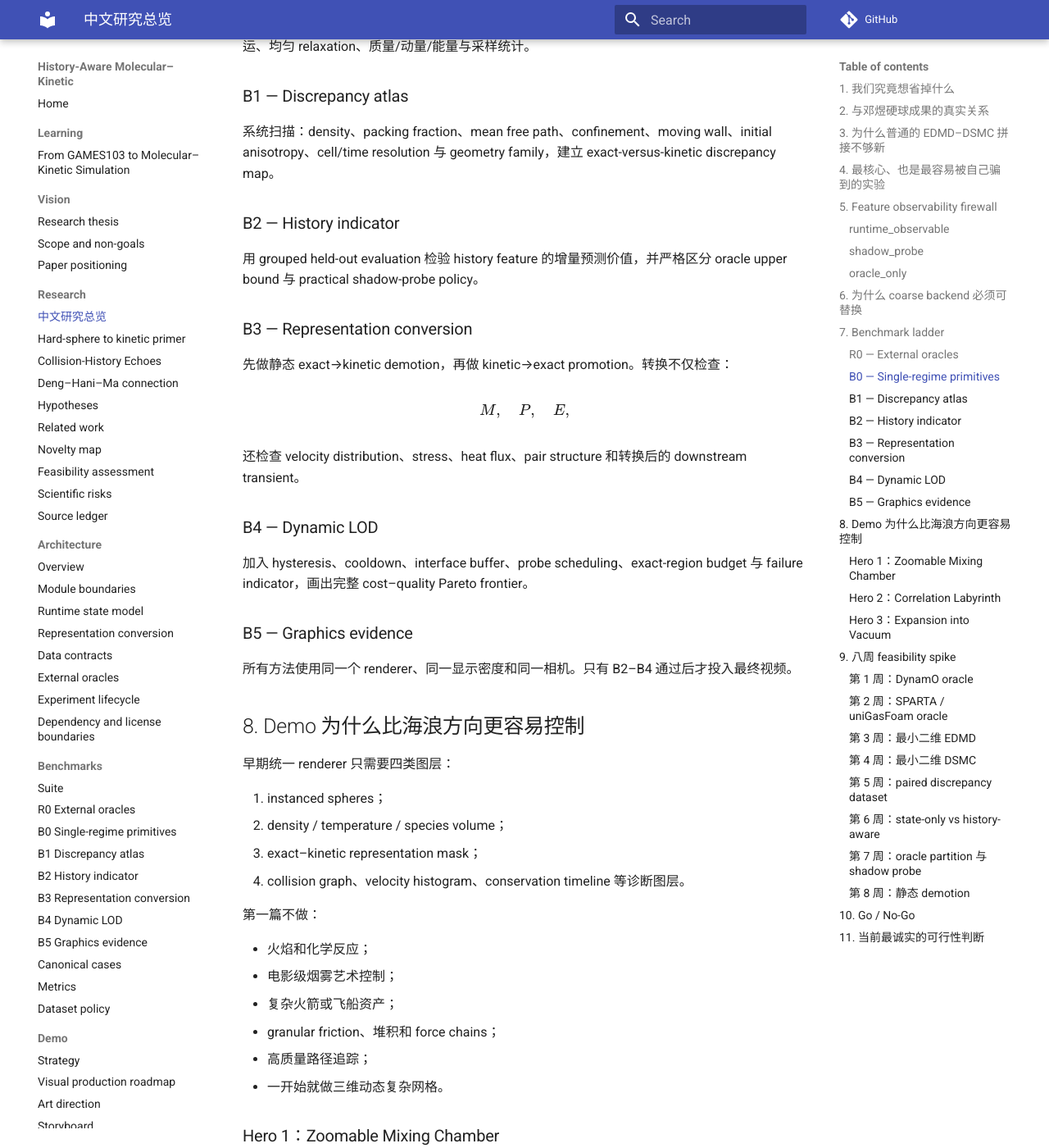
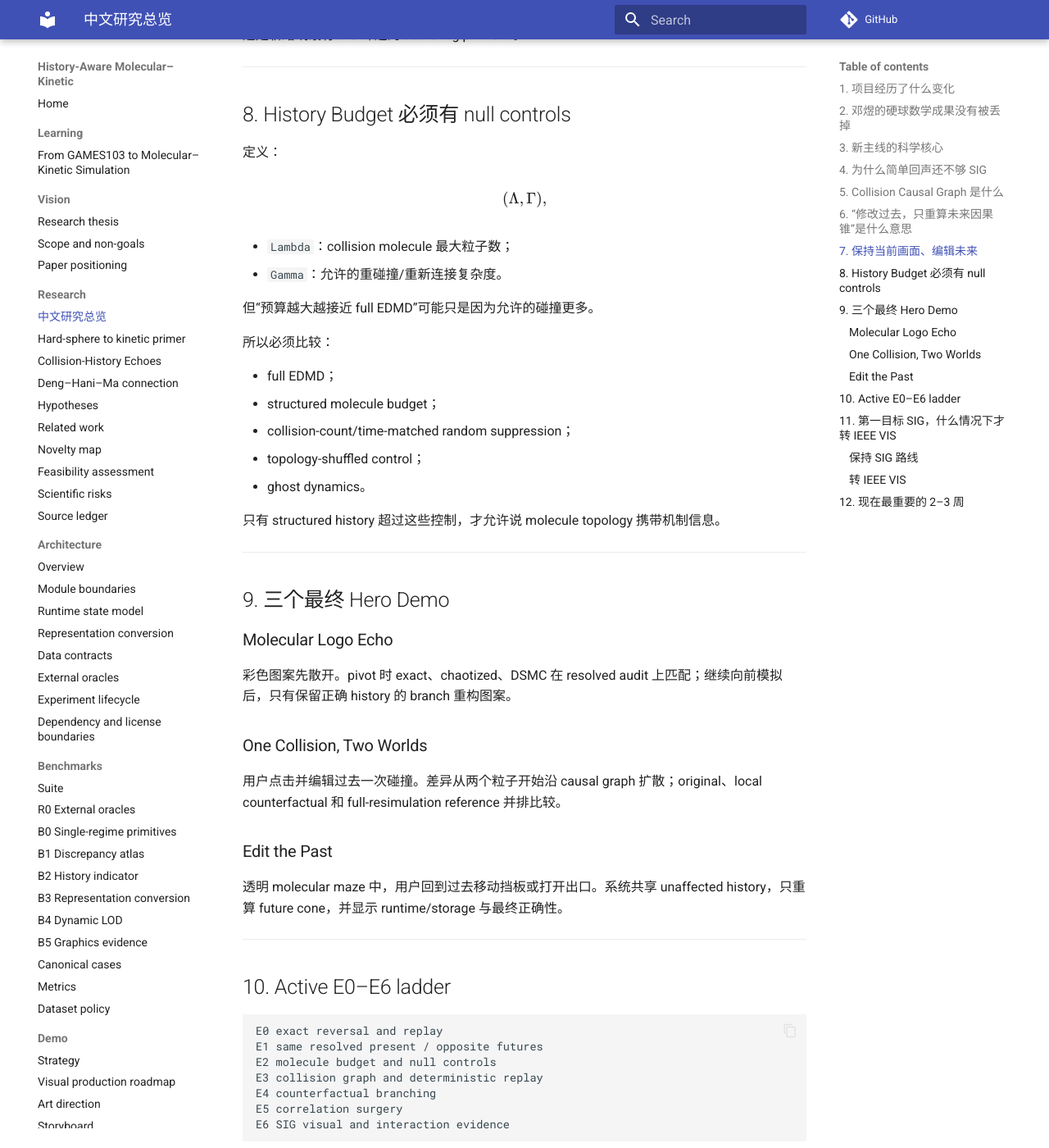
Before and after one commit to jandan138/history-aware-molecular-kinetic, an MkDocs documentation site: the page built from docs/research/zh-research-overview.md, in a window 1280 px wide and 1400 px high, scrolled down 5076 px. Shown: the whole window at 82% size. Built offline with MkDocs 1.6.1 and Material for MkDocs 9.7.7, drawn with Linux system fonts in a browser that asks for light colours; comment, search, counter and statistics services are not loaded; some of the changed text lies outside the part shown.

Commit message:
docs: update Chinese research overview for Molecular Echoes

````diff
--- a/docs/research/zh-research-overview.md
+++ b/docs/research/zh-research-overview.md
@@ -1,319 +1,322 @@
 # 硬球项目研究总览（中文）
 
-> 项目暂名：**History-Aware Molecular–Kinetic**。目标不是“把 EDMD 和 DSMC 接起来”，而是检验一个更窄、更可能失败、但一旦成立就有论文价值的问题：**碰撞历史中携带的相关性，能否在强 state-only baseline 之外，额外预测粗粒化动理学模型的局部误差，并据此只在必要区域保留精确硬球身份？**
+> 当前正式主线：**Molecular Echoes——基于碰撞历史图的可逆与反事实硬球动画**。
 
-## 1. 我们究竟想省掉什么
+## 1. 项目经历了什么变化
 
-精确硬球系统保存每个球的：
+最初路线是：
+
+```text
+碰撞历史特征
+→ 预测 EDMD–DSMC 未来误差
+→ 选择 exact region
+→ exact/kinetic 动态 LOD
+```
+
+学生完成了内部二维 Phase-I pilot。结果没有支持“当前这组 scalar history features 能在强 state-only baseline 之外带来实用预测提升”这一主张。
+
+这不是证明“碰撞历史永远没用”，但足以说明：现在继续开发 promotion/demotion、partition controller、GPU LOD 和旧 Hero Demo 不合理。
+
+因此项目诚实保留负结果，并把问题改得更直接：
+
+> **Boltzmann 一粒子闭合遗忘的碰撞关联，能否成为一种可看见、可反演、可分叉、可编辑的动画表示？**
+
+正式决策见 [ADR 0009](../decisions/0009-pivot-to-molecular-echoes-sig.md)。
+
+---
+
+## 2. 邓煜的硬球数学成果没有被丢掉
+
+精确硬球系统保存：
 
 \[
-(x_i,v_i,r_i,m_i,\mathrm{id}_i)
+X(t)=\{x_i(t),v_i(t),\mathrm{id}_i\}_{i=1}^{N}.
 \]
 
-以及谁在什么时间撞过谁。这样能够表示：
-
-- 几何上真实发生的接触；
-- 同一对粒子的重碰撞；
-- A 撞 B、B 撞 C、C 又影响 A 的碰撞链；
-- 狭窄腔体、移动壁面和回流几何制造的共同历史；
-- 有限尺寸带来的排斥体积与 pair structure。
-
-代价是粒子和事件都必须显式维护。
-
-Boltzmann/DSMC 则主要近似单粒子分布：
+Boltzmann/DSMC 主要保存一粒子分布：
 
 \[
-f(x,v,t).
+f_1(x,v,t).
 \]
 
-一个 DSMC superparticle 代表许多真实分子。碰撞对象通常从空间 cell 中随机抽样，不要求两个 simulation particles 在几何上真的接触。这样能够把巨大气体系统压缩到可计算规模，但会主动丢掉部分精确身份和多粒子相关性。
+从完整微观状态压缩到 `f1` 时，被丢掉的是粒子之间的二阶、多阶相关性以及它们的共同碰撞历史。
 
-我们希望构造：
+邓煜、Zaher Hani 和 Xiao Ma 在从硬球长期推导 Boltzmann 方程时，传播 cumulants，保留完整 collision history，把相关结构组织成 collision-history molecules，再用 cutting argument 控制它们。
+
+本项目从中提取的不是一个可以复制的求解器，而是一个信息边界：
+
+```text
+完整 collision history / cumulants
+             ↓ 被粗粒化
+        one-particle state f1
+```
+
+我们的有限系统实验要展示：
+
+- 哪些普通前向状态可以被 `f1` 压缩；
+- 哪些人为构造的高度相关反演态不能只靠当前 `f1_h` 区分；
+- 需要多少 collision-molecule history 才能恢复某些未来；
+- 怎样把这种隐藏信息变成图形动画工具。
+
+必须守住 claim 边界：
+
+- 不说实现了证明中的 cutting algorithm；
+- 不说定理保证有限 branch/surgery；
+- 不说反演态反驳 Boltzmann；
+- 不说普通速度反号是新贡献。
+
+---
+
+## 3. 新主线的科学核心
+
+在周期硬圆盘/硬球系统中准备一个非平衡状态，到 pivot `t_*` 后构造：
+
+| Branch | 含义 |
+|---|---|
+| forward | 正常 exact EDMD 继续 |
+| exact reverse | 所有速度反号后 exact EDMD，保留完整微观关联 |
+| chaotized reverse | 保持登记分辨率 `f1_h`，置换粒子—速度配对，破坏隐藏关联 |
+| DSMC reverse | 从 resolved state 运行随机碰撞，主动忘记真实 pair history |
+| history-budget | 只允许一定规模/复杂度的 collision molecules |
+| ghost | 无粒子碰撞下界 |
+
+要严格审计：
 
 \[
-\boxed{
-\text{Exact hard spheres}
-\rightleftarrows
-\text{stochastic kinetic representation}
-}
+f_{1,h}^{\rm exact\ reverse}(t_*)
+\approx
+f_{1,h}^{\rm chaotized}(t_*),
 \]
 
-并让 exact region 只出现在“丢掉这些信息会造成可观测误差”的地方。
+同时观察：
 
-## 2. 与邓煜硬球成果的真实关系
+\[
+A_{\rm exact}(t_*+\tau)
+\neq
+A_{\rm chaotized}(t_*+\tau).
+\]
 
-邓煜、Zaher Hani 和 Xiao Ma 的工作从低密度牛顿硬球动力学严格推出 Boltzmann 方程，并把经典的短时间结果扩展到相应 Boltzmann 解存在的任意预先给定有限时间区间。证明中使用了 cumulant、完整碰撞历史、collision-history molecules 与 cutting argument。
+这里 `A` 可以是：
 
-对本项目最有启发性的不是某一个可直接移植的公式，而是下面的信息边界：
+- 各向异性恢复；
+- passive-color 图案恢复；
+- 颜色输运；
+- residence/escape；
+- incoming-pair closure defect 对应的低维读出。
+
+只能说 same **resolved one-particle present**，不能说 exact microstate 相同。
+
+---
+
+## 4. 为什么简单回声还不够 SIG
+
+硬球动力学在理想条件下可逆；速度反号、Loschmidt echo、event log 和 generic rollback 都有大量 prior art。
+
+因此论文不能只是：
 
 ```text
-完整粒子身份 + 多粒子碰撞历史
-                 ↓ 粗粒化
-       单粒子 kinetic distribution
+粒子散开
+→ 速度反号
+→ 图案回来
 ```
 
-我们研究的是：有限规模、有限分辨率、复杂几何中的数值系统，何时会因为这次信息压缩而出现可测误差。
+SIG 贡献必须来自一套新的 animation system：
 
-必须同时守住四条 claim 边界：
+1. collision-history causal multigraph；
+2. checkpoints 与 deterministic replay；
+3. persistent counterfactual branches；
+4. 修改过去后的 expanding causal cone；
+5. local branch 与 full resimulation 正确性对照；
+6. 共享未修改历史的 runtime/storage 优势；
+7. 保持当前 resolved state、只编辑隐藏 correlation 的 authoring primitive；
+8. 三套 3D Hero Demo。
 
-1. 证明中的 cumulant 不是现成的在线 feature；
-2. cutting algorithm 不是 GPU 分区算法；
-3. 理论越接近 Boltzmann–Grad 稀薄极限，相关性本来就越应该小，exact patch 反而可能没有必要；
-4. 较高密度下 EDMD 与 DSMC 的差异可能主要来自 Enskog finite-density correction，而不是“碰撞历史”本身。
+---
 
-所以论文只能写成 **inspired by recent hard-sphere kinetic-limit theory**，不能写成“定理保证了我们的 LOD”。
+## 5. Collision Causal Graph 是什么
 
-## 3. 为什么普通的 EDMD–DSMC 拼接不够新
-
-已有工作已经覆盖了很多相邻问题：
-
-- DynamO：成熟的 event-driven molecular dynamics，可作为精确硬球 oracle；
-- SPARTA：成熟的大规模并行 DSMC，可作为 Boltzmann/DSMC oracle；
-- uniGasFoam：能够在 DSMC 与 SP/USP 粒子模型之间自动切换，是必须对比的 state-based adaptive baseline；
-- Donev、Garcia、Alder 早在 2007 年就做过 EDMD–DSMC hybrid，因此不能宣称“首次耦合 EDMD 与 DSMC”；
-- CFD/kinetic 社区已有 Knudsen-based、moment-based、wave-particle 与 continuum breakdown 方法；
-- 图形学已有 continuous-scale kinetic fluid 与 HOME-LBM 等 kinetic graphics 工作。
-
-因此下面这些 claim 都不成立：
-
-- “我们第一次用 DSMC 做图形仿真”；
-- “我们第一次做 adaptive rarefied-gas simulation”；
-- “我们第一次耦合 EDMD 与 DSMC”；
-- “GPU 上模拟大量硬球就是贡献”。
-
-真正可能的新意必须集中在：
+每次碰撞是事件节点：
 
 \[
-\boxed{
-\text{collision-history information 的增量预测价值}
-+
-\text{可运行时观测的 practical policy}
-+
-\text{守恒且稳定的 representation conversion}
-}
+e_m=(t_m,i_m,j_m,n_m,v_i^-,v_j^-).
 \]
 
-## 4. 最核心、也是最容易被自己骗到的实验
-
-令 \(e_B\) 表示 block \(B\) 中，full EDMD 与目标 kinetic backend 在一个固定未来时间窗内的 discrepancy。
-
-state-only feature 可包含：
+如果粒子 `i` 先参加事件 `e_a`，后来参加 `e_b`，建立：
 
 \[
-s_B=(\rho,\phi,T,u,\mathrm{Kn}_{GLL},R_M,\Pi,q,
-\text{geometry},\text{resolution}).
+e_a\rightarrow e_b.
 \]
 
-history feature 可包含：
+于是得到时间有向因果多重图。它保留：
+
+- repeated pair events；
+- shared ancestors；
+- collision molecules；
+- branch lineage；
+- future descendants；
+- causal cone；
+- history budget。
+
+它不是一张装饰性 graph，而是 replay、branch、edit 和 provenance 的核心数据结构。
+
+---
+
+## 6. “修改过去，只重算未来因果锥”是什么意思
+
+用户回到过去：
+
+- 改一颗粒子的速度；
+- 修改一次碰撞；
+- 移动挡板；
+- 打开一个 aperture；
+- 插入/删除简单障碍物。
+
+系统从编辑前 checkpoint 恢复，先把直接受影响的粒子加入 affected set。每当 affected trajectory 与旧的 unaffected trajectory 相遇，后者也被吸收，旧未来事件失效，继续递归重算。
+
+如果依赖范围不断扩大：
+
+- 能证明局部时，复用未受影响历史；
+- 不确定时，扩大 cone；
+- cone 全局化时，退化到 full replay。
+
+必须与完整重算比较：
 
 \[
-h_B=(r_{\mathrm{repeat}},\beta_1(G),
-\text{component re-merging},
-\text{lineage depth},
-\widehat C_2,\ldots).
+X_{\rm local\ branch}(T)
+\approx
+X_{\rm full\ resimulation}(T).
 \]
 
-项目首先检验：
+不能为了“看起来局部”而偷偷截断物理依赖。
+
+---
+
+## 7. 保持当前画面、编辑未来
+
+若完整微观状态 `X(t_*)` 完全一样，确定性未来也一样。只修改日志不会改变未来。
+
+真正的 correlation surgery 是改变当前微观粒子—速度配对和隐藏 ancestry，同时保持登记的 coarse state：
 
 \[
-\mathbb E[\ell(e_B,\hat e(s_B,h_B))]
-<
-\mathbb E[\ell(e_B,\hat e(s_B))]
+f_{1,h}[X]
+\approx
+f_{1,h}[\widetilde X],
 \]
 
-而且必须在 **held-out geometry、held-out transient 和 held-out physical regime** 上成立，不能把同一条 trajectory 的相邻 block 随机拆到训练集和测试集。
+以及 mass、momentum、energy、color count 和 no-overlap 等约束。
 
-更严格地说，需要比较下面的 baseline ladder：
+于是用户可以：
 
-1. density / packing fraction；
-2. Knudsen breakdown criterion；
-3. 完整 state moments：stress、heat flux、Maxwellian residual；
-4. state + geometry；
-5. state + geometry + DSMC resolution metadata；
-6. state + geometry + Enskog/finite-density attribution；
-7. 上述全部 + oracle exact history；
-8. 上述全部 + 实际可运行的 shadow-probe/history feature。
+> **让当前可见画面基本不变，但选择它未来走向哪一条 branch。**
 
-第 6 到第 7 的提升回答“history 在科学上有没有额外信息”；第 7 到第 8 的差距回答“这些信息能不能变成真正在线算法”。
+这是新路线最有 SIG 味道的 authoring primitive。
 
-## 5. Feature observability firewall
+---
 
-一个 kinetic block 中没有真实分子的精确身份。DSMC superparticle 被随机重复配对，并不等于真实分子发生了重碰撞。
+## 8. History Budget 必须有 null controls
 
-所以所有 feature 必须带上可见性标签：
+定义：
 
-### `runtime_observable`
+\[
+(\Lambda,\Gamma),
+\]
 
-当前实际 representation 中无需额外 oracle 就能得到，例如 density、stress、heat flux、wall distance、coarse temporal derivative。
+- `Lambda`：collision molecule 最大粒子数；
+- `Gamma`：允许的重碰撞/重新连接复杂度。
 
-### `shadow_probe`
+但“预算越大越接近 full EDMD”可能只是因为允许的碰撞更多。
 
-需要从 coarse state 采样一个短时、小区域 exact micro-simulation 才能估计。必须记录 probe horizon、seed、初始化方式、成本和不确定性。
+所以必须比较：
 
-### `oracle_only`
+- full EDMD；
+- structured molecule budget；
+- collision-count/time-matched random suppression；
+- topology-shuffled control；
+- ghost dynamics。
 
-只有全域 full EDMD ground truth 才知道，例如 kinetic region 原本会发生的真实碰撞图。它只能用于建立理论上限和训练标签，严禁喂给在线 policy。
+只有 structured history 超过这些控制，才允许说 molecule topology 携带机制信息。
 
-如果在线结果使用了 oracle-only history 来决定哪里需要 exact EDMD，那么整个 adaptive claim 都是数据泄漏。
+---
 
-## 6. 为什么 coarse backend 必须可替换
+## 9. 三个最终 Hero Demo
 
-第一版最自然的 coarse model 是 Boltzmann DSMC，但架构不能写死为：
+### Molecular Logo Echo
+
+彩色图案先散开。pivot 时 exact、chaotized、DSMC 在 resolved audit 上匹配；继续向前模拟后，只有保留正确 history 的 branch 重构图案。
+
+### One Collision, Two Worlds
+
+用户点击并编辑过去一次碰撞。差异从两个粒子开始沿 causal graph 扩散；original、local counterfactual 和 full-resimulation reference 并排比较。
+
+### Edit the Past
+
+透明 molecular maze 中，用户回到过去移动挡板或打开出口。系统共享 unaffected history，只重算 future cone，并显示 runtime/storage 与最终正确性。
+
+---
+
+## 10. Active E0–E6 ladder
 
 ```text
-EDMD ↔ DSMC
+E0 exact reversal and replay
+E1 same resolved present / opposite futures
+E2 molecule budget and null controls
+E3 collision graph and deterministic replay
+E4 counterfactual branching
+E5 correlation surgery
+E6 SIG visual and interaction evidence
 ```
 
-因为 EDMD–DSMC mismatch 可能来自：
+详见 [Active Echo and Branching Benchmark Suite](../benchmarks/echo-branching-suite.md)。
 
-- finite-density pair correlation；
-- cell size 或 time step 不合适；
-- simulation particle weight 太大；
-- wall treatment；
-- sampling noise；
-- initial ensemble 未匹配；
-- 真实 collision-history memory。
+---
 
-在 packing fraction 增大时，更合理的 coarse baseline 可能是 Enskog-like particle method。因此核心接口应是：
+## 11. 第一目标 SIG，什么情况下才转 IEEE VIS
 
-```text
-Exact backend
-├── internal EDMD
-└── external DynamO oracle
+### 保持 SIG 路线
 
-Kinetic backend
-├── Boltzmann DSMC
-├── Enskog / finite-density particle model
-└── future reduced or learned conservative model
-```
+当最强贡献是：
 
-只有在控制 Enskog correction 后 history 仍有增量价值，论文主线才站得住。
+- simulation/animation algorithm；
+- causal rewind；
+- physically recomputed branching；
+- shared history；
+- authoring different futures；
+- runtime/storage/interactivity；
+- 3D results。
 
-## 7. Benchmark ladder
+### 转 IEEE VIS
 
-### R0 — External oracles
+只有当：
 
-固定 revision，复现 DynamO、SPARTA 和 uniGasFoam 的官方或已发表 case，建立 raw output 到 canonical artifact 的转换与 normalization audit。
+- causal cone 常常全局化，simulation speed claim 很弱；
+- 但 event graph、branch tree、molecule budget 和 uncertainty 数据非常丰富；
+- 能定义科学家的真实分析任务；
+- 能做 linked views 和 expert evaluation。
 
-### B0 — Single-regime primitives
+VIS 稿必须重构成 visual analytics，不是 SIG 被拒后改标题。
 
-分别验证内部 EDMD、DSMC 和未来 Enskog backend：两体碰撞解析解、周期/反射边界、自由输运、均匀 relaxation、质量/动量/能量与采样统计。
+详见 [Venue Strategy](../vision/venue-strategy.md)。
 
-### B1 — Discrepancy atlas
+---
 
-系统扫描：density、packing fraction、mean free path、confinement、moving wall、initial anisotropy、cell/time resolution 与 geometry family，建立 exact-versus-kinetic discrepancy map。
+## 12. 现在最重要的 2–3 周
 
-### B2 — History indicator
+1. preregister E1/E2；
+2. periodic `N=128,256,512` strict reverse；
+3. multi-resolution `f1_h` audit；
+4. exact/chaotized/DSMC/ghost；
+5. `(Lambda,Gamma)` 与 null controls；
+6. incoming-pair diagnostic；
+7. one-event branch 与 full replay；
+8. 60–90 秒 neutral internal video；
+9. Go / Narrow / Stop 决策。
 
-用 grouped held-out evaluation 检验 history feature 的增量预测价值，并严格区分 oracle upper bound 与 practical shadow-probe policy。
+这一步通过后才投入 3D、交互 UI 和 SIG Hero polish。
 
-### B3 — Representation conversion
+入口：
 
-先做静态 exact→kinetic demotion，再做 kinetic→exact promotion。转换不仅检查：
-
-\[
-M,\quad P,\quad E,
-\]
-
-还检查 velocity distribution、stress、heat flux、pair structure 和转换后的 downstream transient。
-
-### B4 — Dynamic LOD
-
-加入 hysteresis、cooldown、interface buffer、probe scheduling、exact-region budget 与 failure indicator，画出完整 cost–quality Pareto frontier。
-
-### B5 — Graphics evidence
-
-所有方法使用同一个 renderer、同一显示密度和同一相机。只有 B2–B4 通过后才投入最终视频。
-
-## 8. Demo 为什么比海浪方向更容易控制
-
-早期统一 renderer 只需要四类图层：
-
-1. instanced spheres；
-2. density / temperature / species volume；
-3. exact–kinetic representation mask；
-4. collision graph、velocity histogram、conservation timeline 等诊断图层。
-
-第一篇不做：
-
-- 火焰和化学反应；
-- 电影级烟雾艺术控制；
-- 复杂火箭或飞船资产；
-- granular friction、堆积和 force chains；
-- 高质量路径追踪；
-- 一开始就做三维动态复杂网格。
-
-### Hero 1：Zoomable Mixing Chamber
-
-证明 representation conversion、宏观/微观连续性和 physics LOD 与 display LOD 分离。这个场景本身不用于证明 history 有价值。
-
-### Hero 2：Correlation Labyrinth
-
-设计 state moments 相近但 collision/re-encounter topology 不同的区域。它是最重要的科学场景，用于展示 state-only baseline 与 proposed history score 的差异。
-
-### Hero 3：Expansion into Vacuum
-
-展示 ballistic、collisional 和 transitional 区域同时存在，refinement region 随时间移动，并与 uniGasFoam/state-only policy 对比。
-
-## 9. 八周 feasibility spike
-
-### 第 1 周：DynamO oracle
-
-跑通官方硬球 case，导出 temperature、pressure、collision count、radial distribution 与基础视频。
-
-### 第 2 周：SPARTA / uniGasFoam oracle
-
-跑通 free/collisional DSMC case，记录 particle/grid statistics；固定 uniGasFoam 环境与至少一个 hybrid case。
-
-### 第 3 周：最小二维 EDMD
-
-只支持等半径弹性硬圆盘、周期/反射边界、事件队列、collision log 和 checkpoint。
-
-### 第 4 周：最小二维 DSMC
-
-与 EDMD 使用匹配的一粒子初始分布、物理参数、统计时刻和 observable definitions。
-
-### 第 5 周：paired discrepancy dataset
-
-以 geometry/regime/trajectory 为组生成 paired samples，并估计 ensemble 与 sampling uncertainty。
-
-### 第 6 周：state-only vs history-aware
-
-先用可解释模型比较 held-out performance，不急着上神经网络。
-
-### 第 7 周：oracle partition 与 shadow probe
-
-先测 full-history 上限，再测短时 exact probe 能保留多少价值，并把 probe cost 加入预算。
-
-### 第 8 周：静态 demotion
-
-实现 exact→kinetic conversion，严格核对守恒量、secondary statistics 和下游 relaxation transient。
-
-## 10. Go / No-Go
-
-只有满足下面条件才进入完整动态 LOD：
-
-- 控制 state、geometry、resolution 与 finite-density baseline 后，history 仍有稳定的 held-out 增益；
-- practical probe/observable policy 保留了足够多的 oracle-history 增益；
-- exact region 不是长期 0% 或 100%；
-- conversion error 小于被 refinement 修复的 model error；
-- 在固定误差下形成显著性能收益；
-- 至少两个场景能肉眼解释“不 refine 错在哪里，refine 恢复了什么”。
-
-出现下面情况就应转向：
-
-- Enskog correction 吸收了几乎全部 discrepancy：转 EDMD–Enskog；
-- 只有全域 EDMD 才知道哪里需要 EDMD：转 shadow-probe/error-estimation 或 collision-history editing；
-- exact region 占据大部分场景：转 parallel collision-history EDMD；
-- 数值收益明确但视觉差异弱：转 JCP/CMAME/SISC 等 numerical route；
-- 只有漂亮 mask，没有被恢复的物理 observable：停止 SIG 包装。
-
-## 11. 当前最诚实的可行性判断
-
-- **复现 DynamO/SPARTA/uniGasFoam、建立 paired benchmark：把握高。**
-- **做出守恒的静态 particle↔kinetic conversion：技术上可行，但 pair statistics 和 warm-up 是研究点。**
-- **证明 history 比强 state-only baseline 更有增量价值：最大未知数。**
-- **完成可运行的 dynamic LOD：取决于 practical observability，而不只是 oracle-history 结果。**
-- **达到 SIGGRAPH/TOG：必须同时具备科学增量、性能 Pareto、稳定转换和可见物理效果。**
-
-因此这条路线值得立项，但正确的启动方式不是先开发大型 GPU demo，而是先完成 B1/B2 的判死刑实验。这样，即使核心假设失败，损失也是一个可复用的硬球/kinetic benchmark 平台，而不是半年后的 demo 归零。
+- [Molecular Echoes route](collision-history-echo-route.md)
+- [First stage](../roadmap/molecular-echo-first-stage.md)
+- [Backlog](../roadmap/molecular-echoes-backlog.md)
+- [Graph/branch architecture](../architecture/collision-history-graph-and-branching.md)
+- [Hero scenes](../demos/hero-scenes.md)
````
